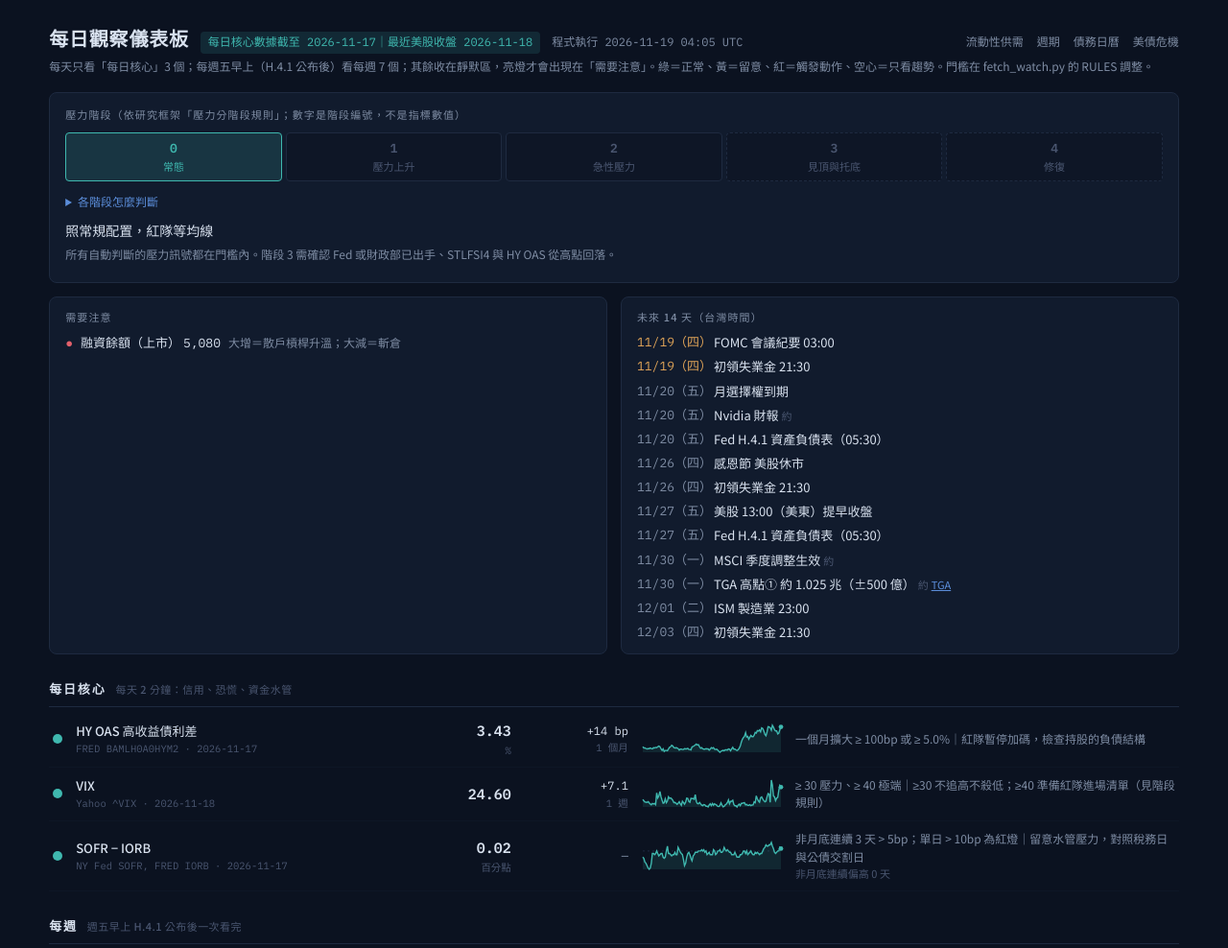
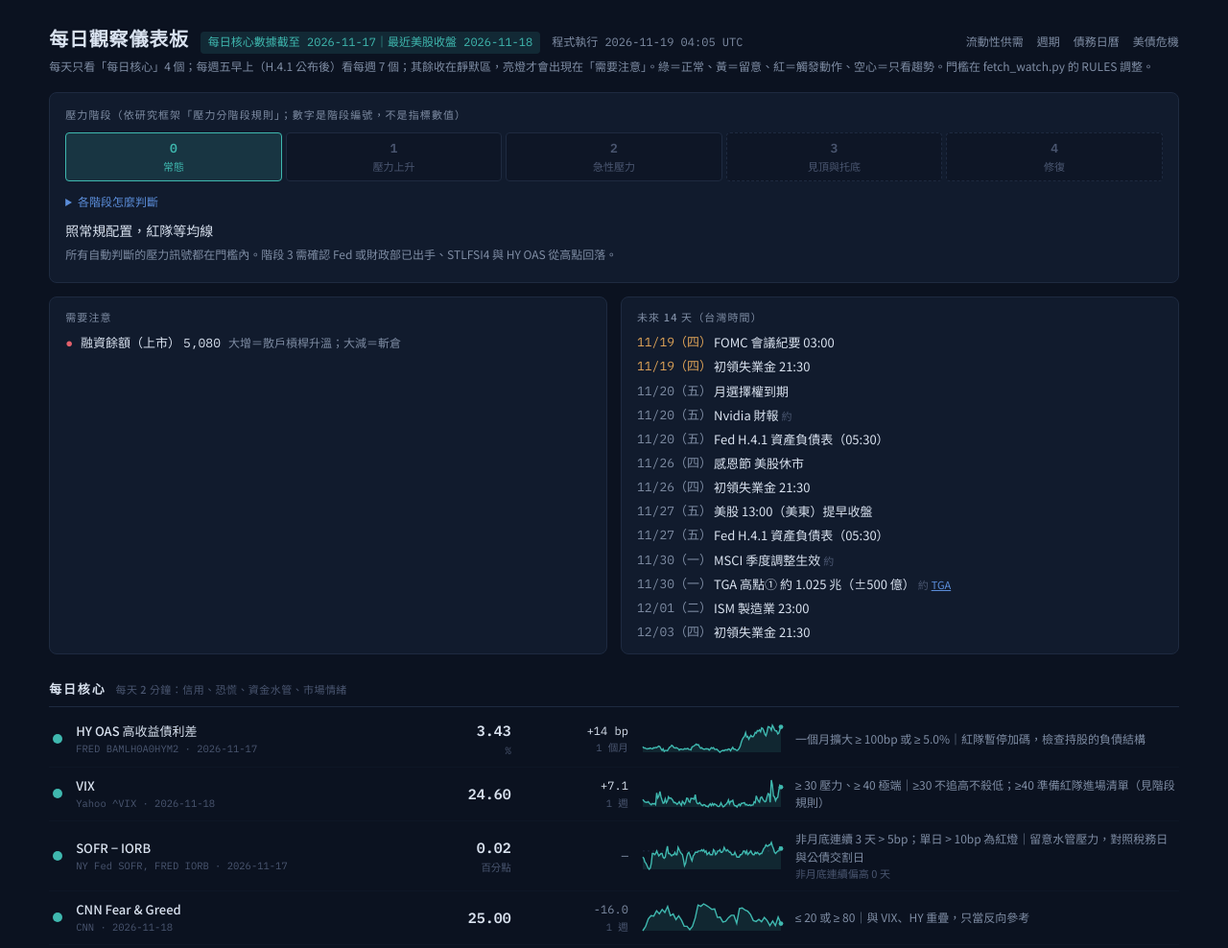
Before and after one commit to sh-marketlab/liquidity-dashboard, a plain HTML site: page docs/watch.html in a window 1280 px wide. Shown: the top 988 px of the page at 96% size. Drawn offline with Linux system fonts and the light colour scheme.

Commit message:
watch: CNN Fear & Greed joins the daily core view
Co-Authored-By: Claude Opus 5.5 <noreply@anthropic.com>
Claude-Session: https://claude.ai/code/session_01USvt2u2MXF5CShyY5HYXtM

```diff
--- a/docs/watch.html
+++ b/docs/watch.html
@@ -121,7 +121,7 @@
   <span id="updated" class="mono">載入中…</span>
   <nav><a href="index.html">流動性供需</a><a href="cycle.html">週期</a><a href="calendar.html">債務日曆</a><a href="treasury.html">美債危機</a></nav>
 </header>
-<p class="sub">每天只看「每日核心」3 個；每週五早上（H.4.1 公布後）看每週 7 個；其餘收在靜默區，亮燈才會出現在「需要注意」。綠＝正常、黃＝留意、紅＝觸發動作、空心＝只看趨勢。門檻在 fetch_watch.py 的 RULES 調整。</p>
+<p class="sub">每天只看「每日核心」4 個；每週五早上（H.4.1 公布後）看每週 7 個；其餘收在靜默區，亮燈才會出現在「需要注意」。綠＝正常、黃＝留意、紅＝觸發動作、空心＝只看趨勢。門檻在 fetch_watch.py 的 RULES 調整。</p>
 
 <div id="setup">尚未產生 watch_data.json。請到 Actions 手動執行一次 Update dashboard data。</div>
 
@@ -281,7 +281,7 @@ function spark(pts, status){
 // 核心視圖：只有這些指標固定顯示；其餘進靜默區（資料照抓，亮燈才浮上來）
 // 要把某個指標升回固定顯示，把它的 id 加進下面對應的清單即可
 const TIERS = [
-  ["每日核心","每天 2 分鐘：信用、恐慌、資金水管", ["hy","vix","sofr_iorb"]],
+  ["每日核心","每天 2 分鐘：信用、恐慌、資金水管、市場情緒", ["hy","vix","sofr_iorb","fg"]],
   ["每週","週五早上 H.4.1 公布後一次看完", ["netliq","mmf","stlfsi","y2","curve","dxy","twd"]],
   ["每月","發布當週看趨勢，不看單月", ["core_pce","sahm"]],
   ["每季","「條件變化」的真正數據", ["sloos","term_premium"]],
@@ -309,7 +309,7 @@ function render(d){
   document.getElementById("updated").textContent = "程式執行 " + d.updated;
   const asof = document.getElementById("asof");
   if(d.core_asof){
-    const coreStale = d.indicators.some(i=>["hy","vix","sofr_iorb"].includes(i.id) && i.stale);
+    const coreStale = d.indicators.some(i=>["hy","vix","sofr_iorb","fg"].includes(i.id) && i.stale);
     asof.textContent = "每日核心數據截至 " + d.core_asof + (d.last_session?`｜最近美股收盤 ${d.last_session}`:"") + (coreStale?"（過期）":"");
     asof.className = "mono" + (coreStale?" old":"");
   }
```
Also changed, not shown: 1 other file.
